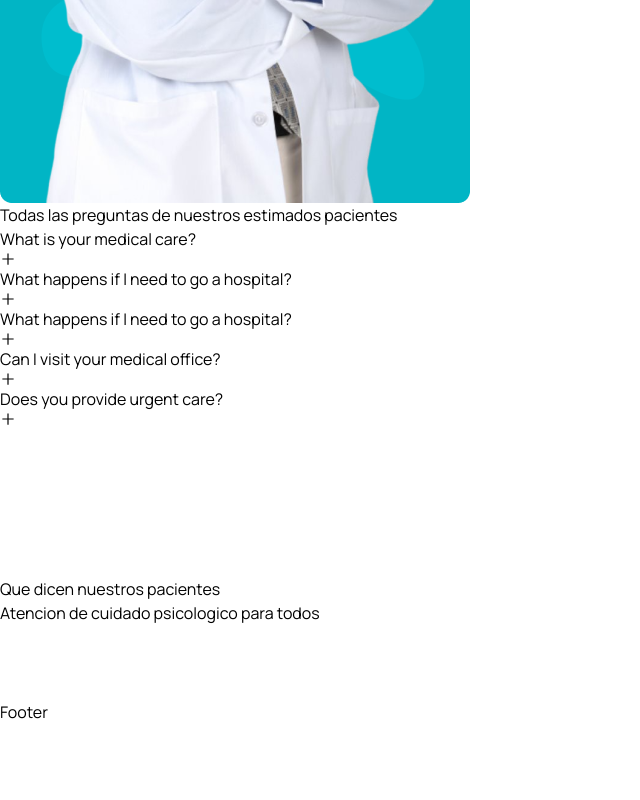
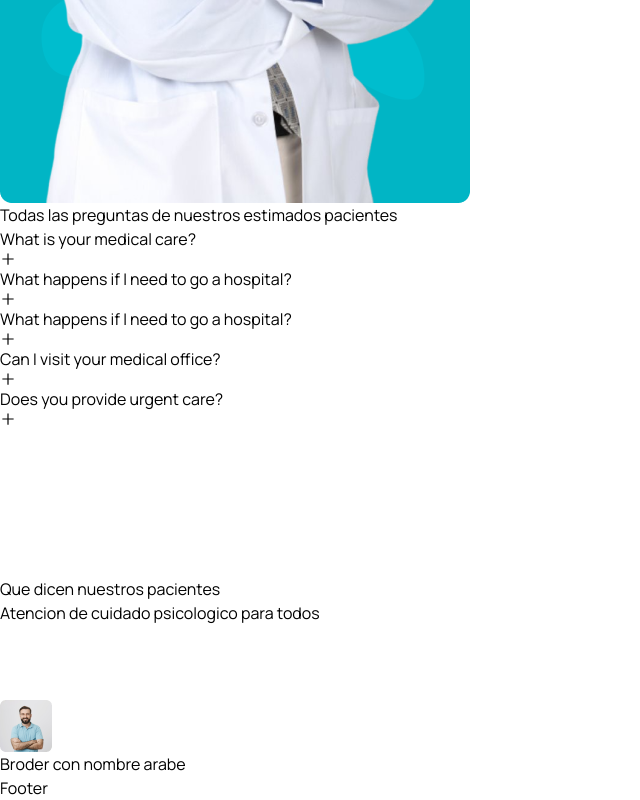
Before and after one commit to agt1984/atencionPsicologica, a React (Vite) app in the folder frontend/: page / in a window 1280 px wide. Shown: the part 7276-8076 px from the top of the page, without its empty margins (0-640 px from the left). Before the commit the page ends 8000 px from the top, so only its background shows below. Built offline with nearby package versions, Linux system fonts and the light colour scheme; the HTML template or start-up script is replaced by a standard one.

Commit message:
Testimonial added

```diff
--- a/frontend/src/components/Testimonial/Testimonial.jsx
+++ b/frontend/src/components/Testimonial/Testimonial.jsx
@@ -1,12 +1,12 @@
 import React from 'react'
-import {Pagination} from "swiper"
+import { Pagination } from "swiper/modules";
 import {Swiper, SwiperSlide} from "swiper/react"
 import "swiper/css"
 import "swiper/css/pagination"
 import patientAvatar from "../../assets/images/patient-avatar.png"
 import {HiStar} from "react-icons/hi"
 
-function Testimonial() {
+const Testimonial = () => {
   return (
     <div className="mt-[30px] lg:mt-[55px]">
       <Swiper
@@ -43,7 +43,7 @@ function Testimonial() {
         </SwiperSlide>
       </Swiper>
     </div>
-  );
+  )
 }
 
 export default Testimonial
--- a/frontend/src/pages/Home.jsx
+++ b/frontend/src/pages/Home.jsx
@@ -17,6 +17,7 @@ import About from '../components/About/About';
 import ServiceList from '../components/Services/ServiceList';
 import DoctorList from '../components/Doctors/DoctorList';
 import FaqList from '../components/Faq/FaqList';
+import Testimonial from '../components/Testimonial/Testimonial';
 
 const Home = () => {
   return (
@@ -287,6 +288,8 @@ const Home = () => {
         </div>
       </div>
       </section>
+
+      <Testimonial/>
       {/* ========= testimonial end ========= */}
     </>
   );
```
